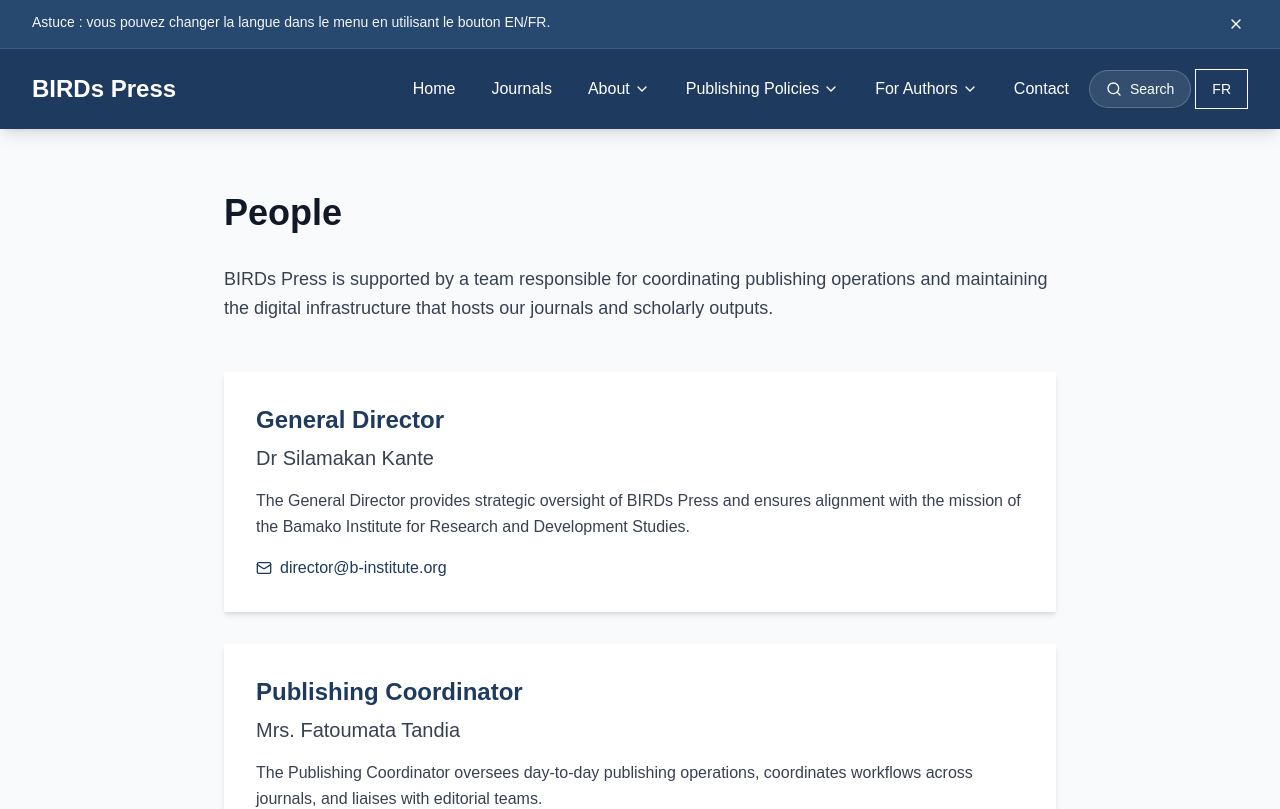
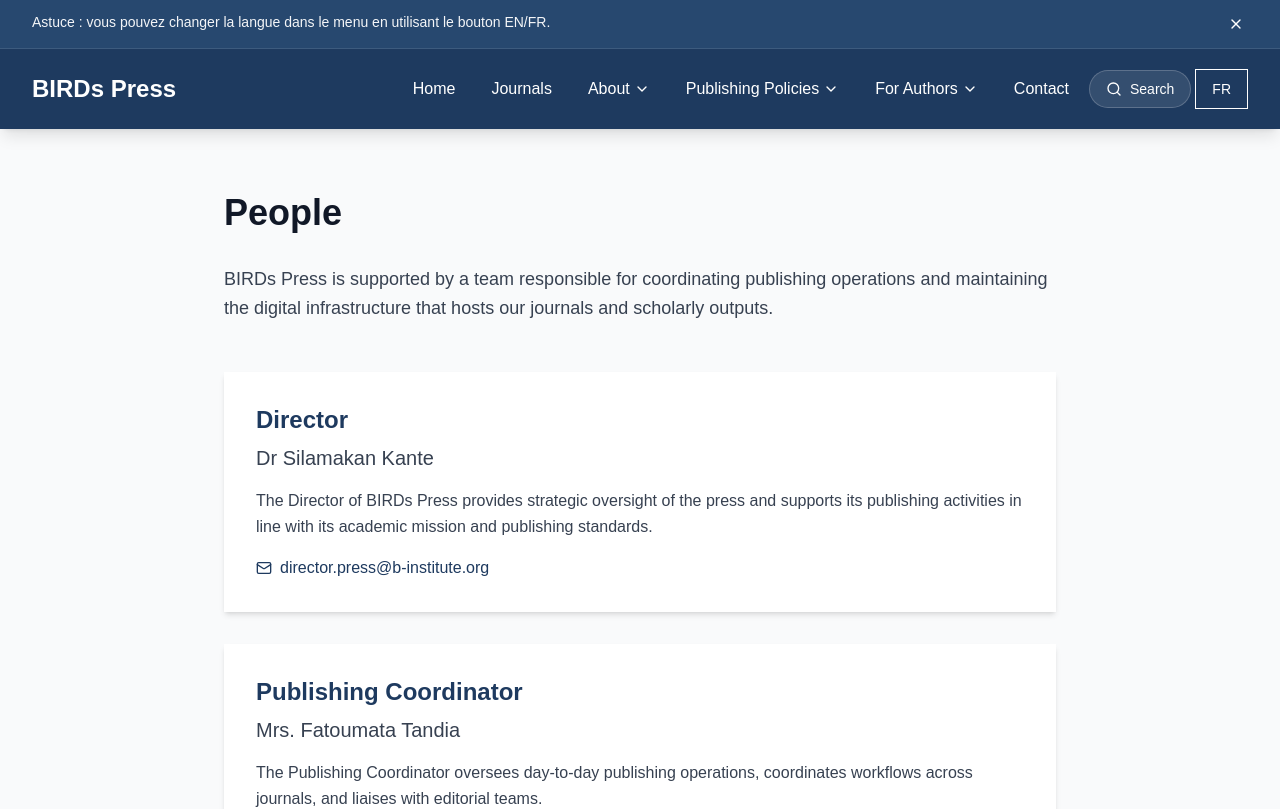
Before and after one commit to mkantem/birds-press-site, a React (Vite) app: page /1/about/people in a window 1280 px wide. Shown: the top 809 px of the page. Built offline with nearby package versions, Linux system fonts and the light colour scheme.

Commit message:
director role

```diff
--- a/src/contexts/LanguageContext.jsx
+++ b/src/contexts/LanguageContext.jsx
@@ -86,13 +86,13 @@ const translations = {
     'policies.overview': 'Aperçu',
     'policies.ethical': 'Politiques Éthiques',
     'policies.editorial': 'Politique Éditoriale',
-    'policies.peer': 'Politique d\'Évaluation par les Pairs',
+    'policies.peer': 'Politique d\'Évaluation',
     'policies.postdecision': 'Procédure Post-Décision',
     'policies.apc': 'Frais de Traitement des Articles',
     'policies.openaccess': 'Politique d\'Accès Libre',
     'policies.copyright': 'Droit d\'Auteur et Licence',
-    'policies.reviewer': 'Lignes Directrices pour les Évaluateurs',
-    'policies.advertising': 'Politique de Publicité et de Marketing',
+    'policies.reviewer': 'Guide pour les Évaluateurs',
+    'policies.advertising': 'Politique de Publicité',
     'policies.privacy': 'Politique de Confidentialité',
     'policies.archiving': 'Politique d\'Archivage',
     'policies.ai': 'Politique IA',
@@ -113,7 +113,7 @@ const translations = {
     'footer.terms': 'Conditions',
     'footer.privacy': 'Politique de Confidentialité',
     'footer.cookies': 'Politique de Cookies',
-    'footer.copyright': '© 2026 Institut de Bamako. Tous droits réservés.',
+    'footer.copyright': '© 2026 BIRDs Press. Tous droits réservés.',
     'footer.contact': 'Nous contacter',
     'contact.title': 'Nous Contacter',
     'contact.name': 'Nom',
--- a/src/pages/AdvertisingMarketing.jsx
+++ b/src/pages/AdvertisingMarketing.jsx
@@ -37,7 +37,7 @@ const AdvertisingPolicy = () => {
     },
 
     fr: {
-      title: 'Politique de publicité',
+      title: 'Politique de publicité et de promotion',
       metaDescription: 'Politique de publicité et de promotion de BIRDs Press.',
       intro:
         'BIRDs Press s’engage à préserver l’indépendance et l’intégrité de la publication scientifique.',
--- a/src/pages/PeerReviewPolicy.jsx
+++ b/src/pages/PeerReviewPolicy.jsx
@@ -62,7 +62,7 @@ const PeerReviewPolicy = () => {
     },
 
     fr: {
-      title: 'Politique d’évaluation',
+      title: 'Politique d’évaluation par les pairs',
       metaDescription: 'Politique d’évaluation par les pairs des revues publiées par BIRDs Press.',
       intro:
         'BIRDs Press soutient une évaluation par les pairs rigoureuse et équitable comme mécanisme central pour garantir la qualité scientifique, l’intégrité et la crédibilité des revues qu’elle héberge. Le processus d’évaluation par les pairs aide les éditeurs à apprécier l’originalité, la pertinence et la qualité académique des manuscrits soumis tout en fournissant aux auteurs des retours constructifs.',
--- a/src/pages/People.jsx
+++ b/src/pages/People.jsx
@@ -15,10 +15,10 @@ const People = () => {
         'Each journal published by BIRDs Press maintains its own independent editorial board responsible for peer review and editorial decisions. The BIRDs Press team provides publishing infrastructure, coordination, and technical support for the journals hosted on the platform.',
       team: [
         {
-          role: 'General Director',
+          role: 'Director',
           name: 'Dr Silamakan Kante',
-          email: 'director@b-institute.org',
-          bio: 'The General Director provides strategic oversight of BIRDs Press and ensures alignment with the mission of the Bamako Institute for Research and Development Studies.'
+          email: 'director.press@b-institute.org',
+          bio: 'The Director of BIRDs Press provides strategic oversight of the press and supports its publishing activities in line with its academic mission and publishing standards.'
         },
         {
           role: 'Publishing Coordinator',
@@ -42,10 +42,10 @@ const People = () => {
         'Chaque revue publiée par BIRDs Press dispose de son propre comité éditorial indépendant responsable du processus d’évaluation par les pairs et des décisions éditoriales. L’équipe de BIRDs Press assure l’infrastructure de publication, la coordination et le support technique pour les revues hébergées sur la plateforme.',
       team: [
         {
-          role: 'Directeur Général',
+          role: 'Directeur',
           name: 'Dr Silamakan Kante',
-          email: 'director@b-institute.org',
-          bio: 'Le Directeur Général assure la supervision stratégique de BIRDs Press et veille à l’alignement de ses activités avec la mission du Bamako Institute for Research and Development Studies.'
+          email: 'director.press@b-institute.org',
+          bio: 'Le Directeur de BIRDs Press assure la supervision stratégique de la presse et accompagne ses activités de publication dans le respect de sa mission académique et de ses standards de publication.'
         },
         {
           role: 'Coordinateur de Publication',
```
